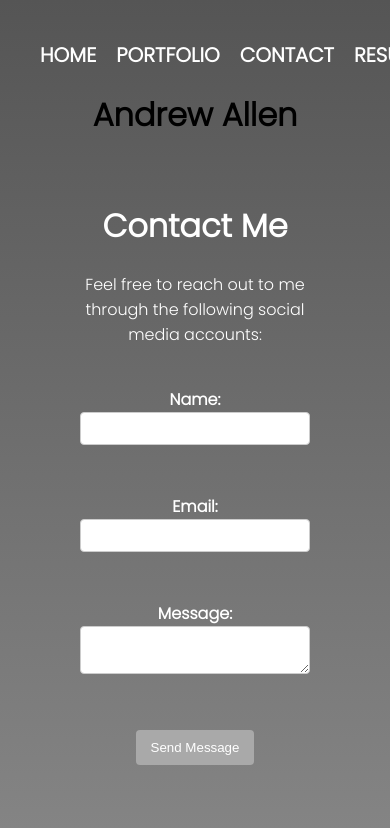
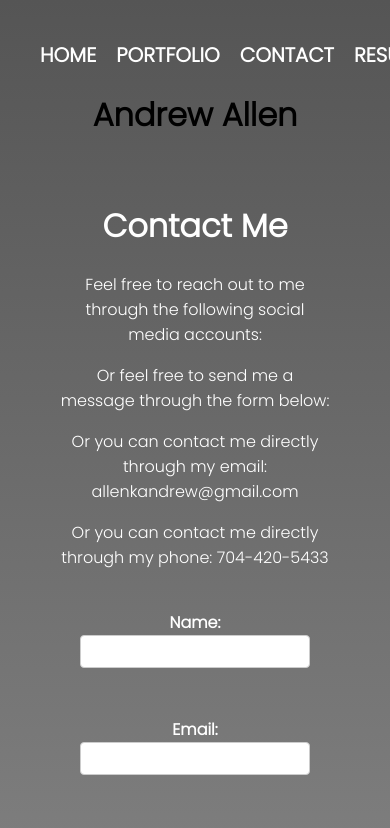
Before and after one commit to AndrewAllen93/moonlight-jellyfish, a React (Vite) app in the folder vite-project/: page /Contact in a window 390 px wide. Shown: the top 828 px of the page. Built offline with nearby package versions, Linux system fonts and the light colour scheme.

Commit message:
added email and phone number to contact page

```diff
--- a/vite-project/package.json
+++ b/vite-project/package.json
@@ -11,6 +11,8 @@
     "preview": "vite preview"
   },
   "dependencies": {
+    "express": "^4.18.2",
+    "nodemailer": "^6.9.7",
     "react": "^18.2.0",
     "react-dom": "^18.2.0",
     "react-router-dom": "^6.18.0"
--- a/vite-project/src/pages/Contact.jsx
+++ b/vite-project/src/pages/Contact.jsx
@@ -23,6 +23,15 @@ const Contact = () => {
       <h1>Contact Me</h1>
       <p>
         Feel free to reach out to me through the following social media accounts:
+      </p>
+      <p>
+        Or feel free to send me a message through the form below:
+      </p>
+      <p>
+        Or you can contact me directly through my email: allenkandrew@gmail.com
+      </p>
+      <p>
+        Or you can contact me directly through my phone: 704-420-5433
       </p>
 
 
```
Also changed, not shown: 1 other file (tests, documents, lock files or other folders).
